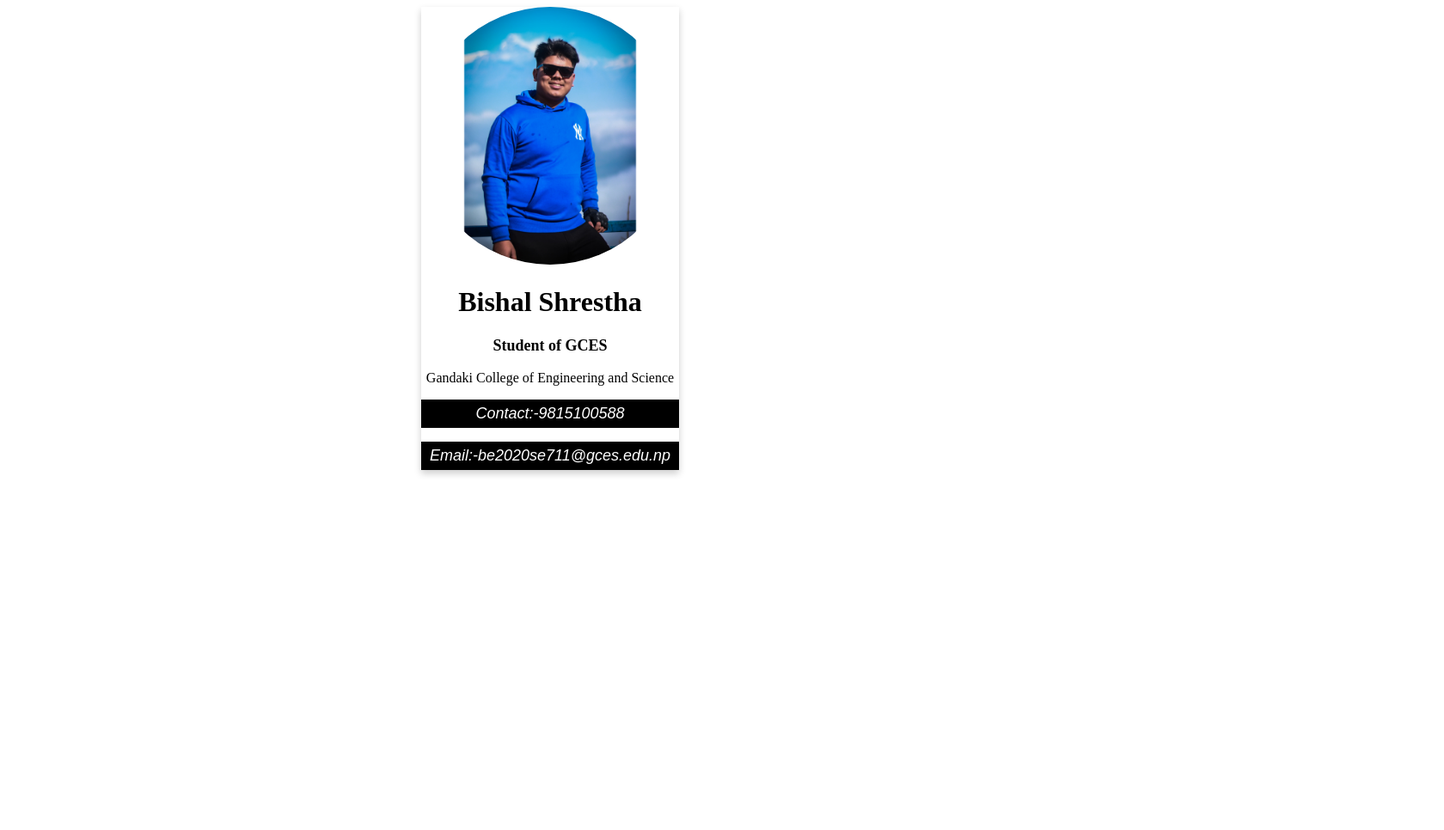
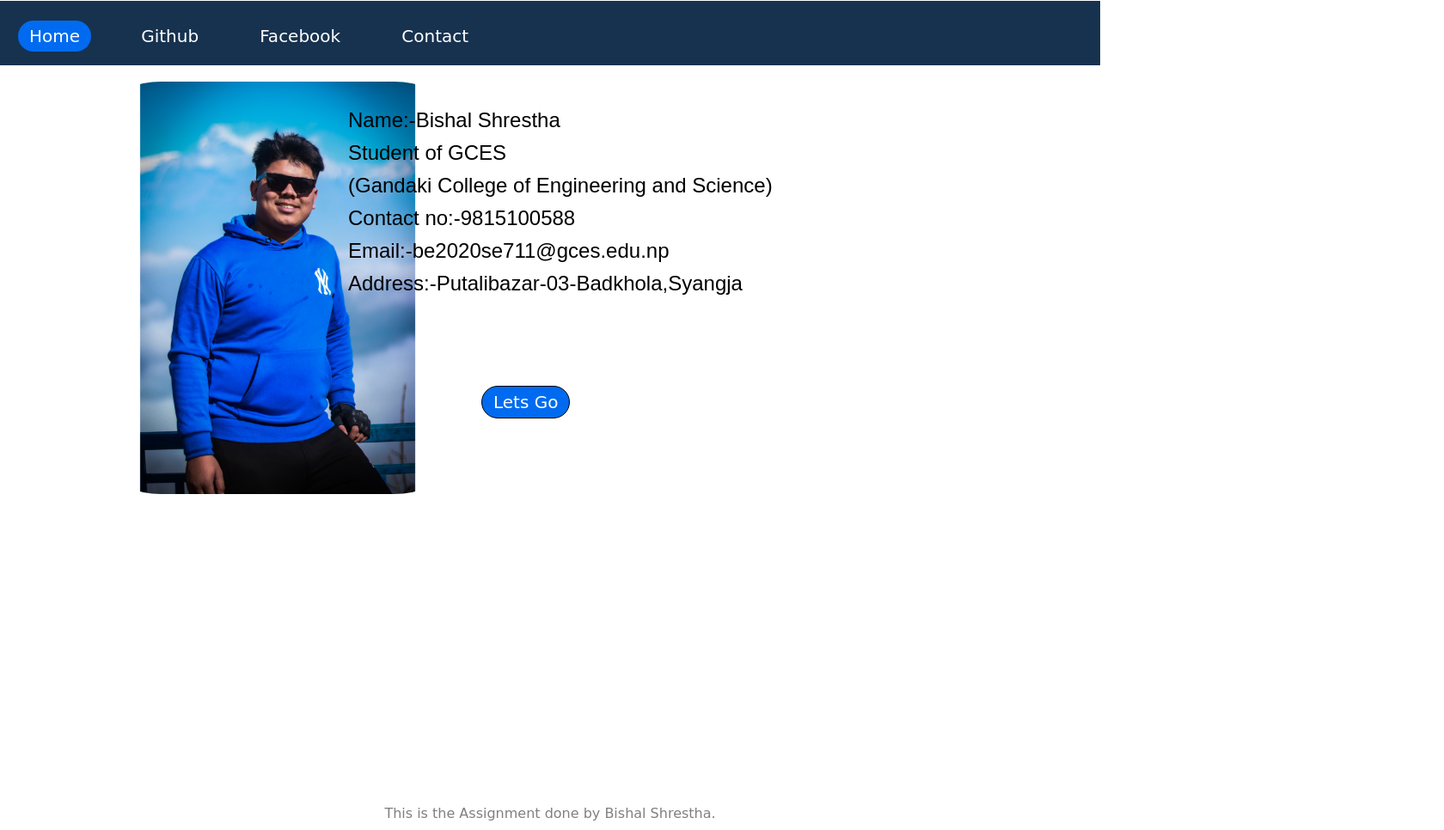
Before and after one commit to theBishal/Website, a plain HTML site: page index.html in a window 1280 px wide. Shown: the whole page at 86% size, 1680 px wide, since content can reach past the window. Before the commit the page ends 800 px from the top, so only its background shows below. Drawn offline with Linux system fonts and the light colour scheme.

Commit message:
Add files via upload

```diff
--- a/index.html
+++ b/index.html
@@ -1,22 +1,35 @@
 <!DOCTYPE html>
-<html lang="en">
-<head>
-    <meta charset="UTF-8">
-    <meta http-equiv="X-UA-Compatible" content="IE=edge">
-    <meta name="viewport" content="width=device-width, initial-scale=1.0">
-    <title>Bishal</title>
-</head>
-<link rel="stylesheet" href="Includes/style.css">
-<body>
-    <div class="card">
-        <img src="Includes/Bishal.jpg" alt="Bishal" style="width:100%; border-radius: 75%;">
-        <h1>Bishal Shrestha</h1>
-        <p class="title"><b>Student of GCES</b></p>
-        <p style="font-style:bold; color: black;">Gandaki College of Engineering and Science</p>
-        <p><button>Contact:-9815100588</button></p>
-        <p><button>Email:-be2020se711@gces.edu.np</button></p>
+<html>
+  <head>
+    <meta charset="utf-8" />
+    <meta name="viewport" content="width=device-width, initial-scale=1" />
+    <title>Home page</title>
+    <link rel="stylesheet" type="text/css" href="./style.css" />
+  </head>
+  <body>
+    <nav class="navbar">
+      <ul>
+        <li><a href="#" class="active">Home</a></li>
+        <li><a href="https://github.com/Bishal711/">Github</a></li>
+        <li><a href="https://www.facebook.com/bsyal.stha/">Facebook</a></li>
+        <li><a href="#">Contact</a></li>
+      </ul>
+    </nav>
+    <div class="center">
+      <img src="./bishal.jpg" alt="Bishal" />
+      <span class="spa">
+        <p>Name:-Bishal Shrestha</p>
+        <p>Student of GCES</p>
+        <p>(Gandaki College of Engineering and Science)</p>
+        <p>Contact no:-9815100588</p>
+        <p>Email:-be2020se711@gces.edu.np</p>
+        <p>Address:-Putalibazar-03-Badkhola,Syangja</p>
+       <a href="#">Lets Go</a>
+      </span>
+    </div>
 
-        </div>
-
-</body>
+    <div class="footer">
+      <p>This is the Assignment done by Bishal Shrestha.</p>
+    </div>
+  </body>
 </html>
--- /dev/null
+++ b/style.css
@@ -0,0 +1,106 @@
+* {
+    padding: 0;
+    margin: 0;
+  }
+  body
+  {
+    font-family: cursive;
+    width: 100%;
+  }
+  .navbar {
+    height: 75px;
+    width: 100%;
+    background-color: hsla(211, 54%, 20%, 1);
+    position: sticky;
+    top: 1px;
+    z-index: 5;
+  }
+  .navbar ul {
+    float: left;
+    margin: 1px;
+  }
+
+  .navbar ul li {
+    list-style: none;
+    margin: 0 20px;
+    display: inline-block;
+    line-height: 80px;
+  }
+
+  .navbar ul li a {
+    text-decoration: none;
+    color: white;
+    font-size: 20px;
+    padding: 6px 13px;
+    font-family: cursive;
+    transition: 0.4s;
+  }
+
+  .navbar ul li a.active,
+  .navbar ul li a:hover {
+    background: hsl(213.25,100%,47.06%);
+    color: white;
+    border-radius:20px;
+  }
+
+  .header .center {
+    position: absolute;
+    top: 50%;
+    left: 50%;
+    transform: translate(-50%, -50%);
+    font-family: sans-serif;
+    user-select: none;
+  }
+  .center img{
+    height: 60vh;
+    border-radius: 13vh;
+    position: relative;
+    top: 20px;
+    left: -62vh;
+  }
+  .spa
+  {
+    font-family: sans-serif;
+    font-size: x-large;
+    position: relative;
+    left: 50vh;
+    top: -55vh;
+  }
+  .spa p{
+    padding: 5px;
+  }
+  .center a
+  {
+    text-decoration: none;
+    border: 1px solid black;
+    border-radius: 20px;
+    background-color: hsl(213.25,100%,47.06%);
+    color: white;
+    font-size: 20px;
+    padding: 6px 13px;
+    font-family: cursive;
+    transition: 0.4s;
+    display: block;
+    width: max-content;
+    margin-top: 100px;
+    margin-left: 20vh;
+  }
+
+  .center a:hover,a:active
+  {
+    background-color: hsla(211, 54%, 20%, 1);
+    color: blue;
+  }
+
+
+  .footer {
+    position: absolute;
+    /* bottom: 0; */
+    color: gray;
+    width: 100%;
+    text-align: center;
+  }
+
+  .footer p {
+    padding: 10px;
+  }
```
Also changed, not shown: bishal.jpg (added), lgo.png (added).
